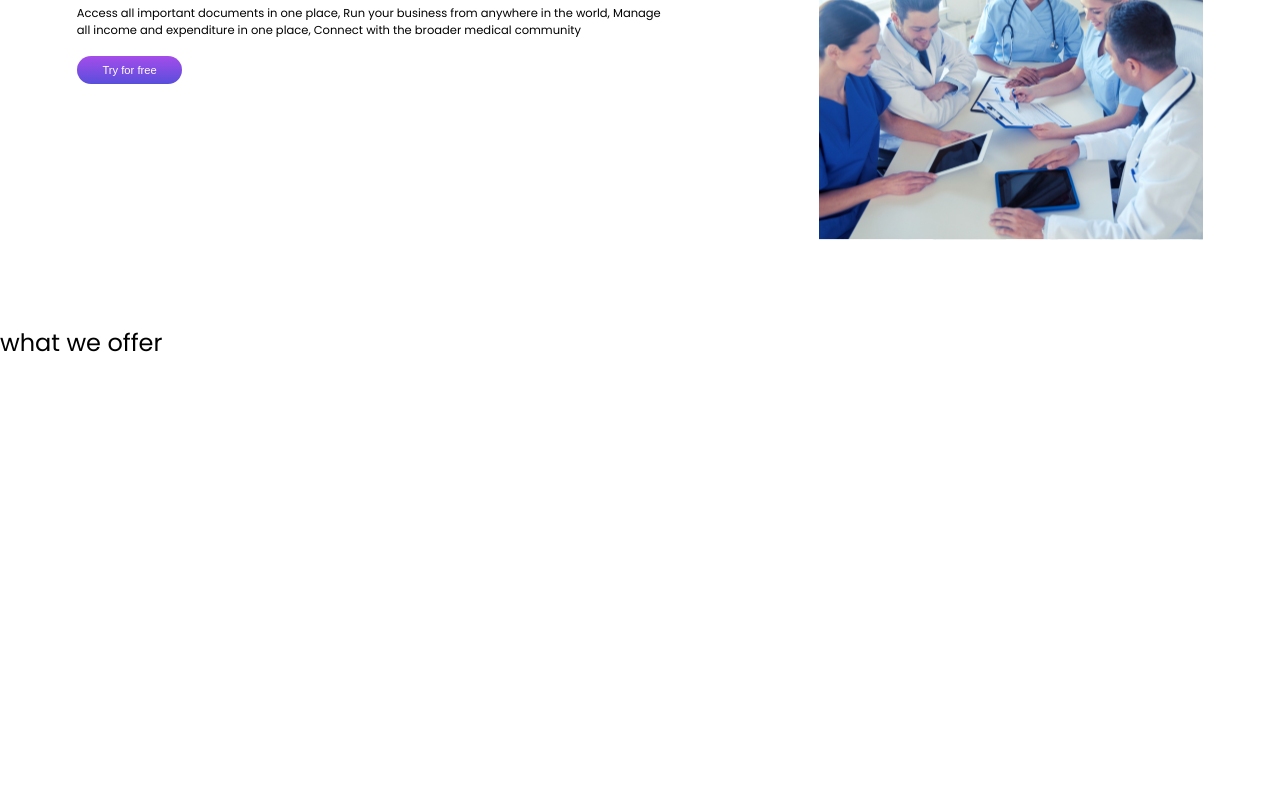
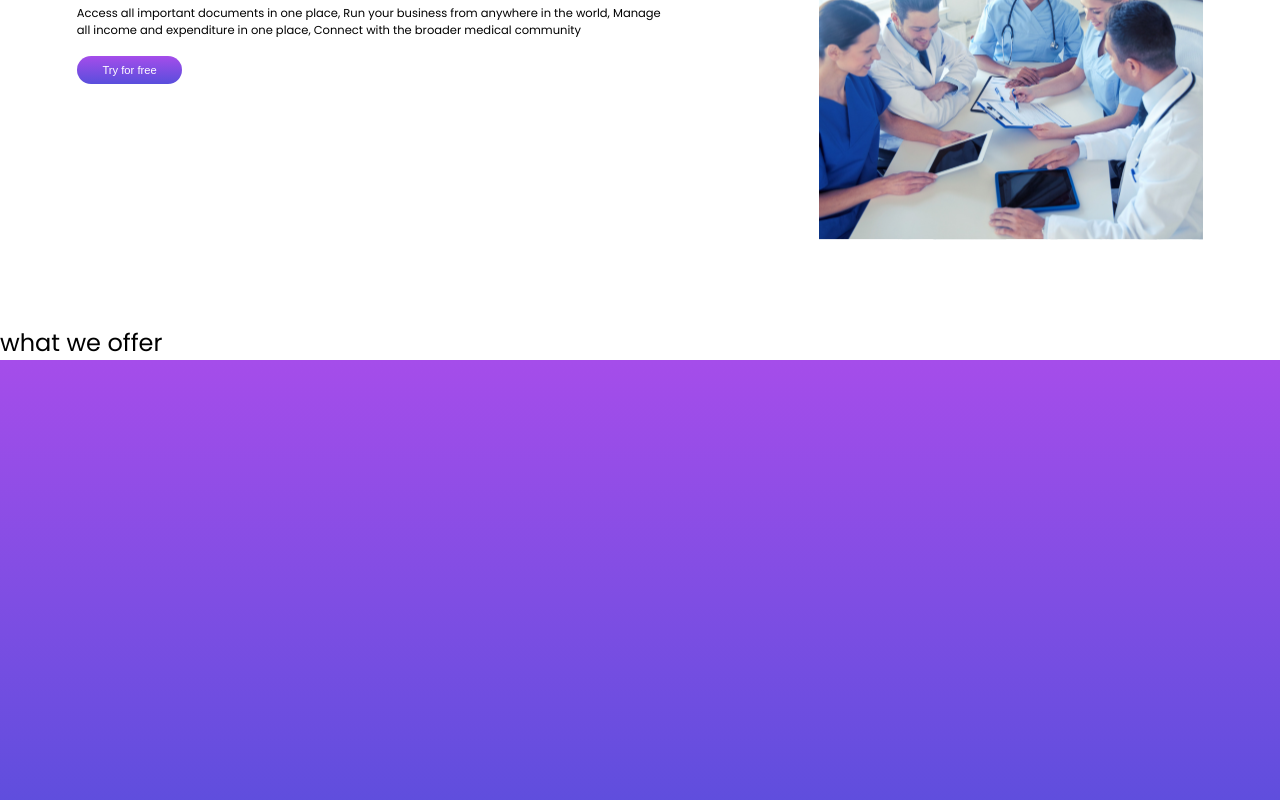
Before and after one commit to Lovethrech/BLOOM-Chel, a Vue app: page / in a window 1280 px wide. Shown: the part 1067-1867 px from the top of the page. Before the commit the page ends 1427 px from the top, so only its background shows below. Built offline with nearby package versions, Linux system fonts and the light colour scheme.

Commit message:
...working on home-about section component.

```diff
--- a/src/components/home/contact/HomeContactMainContent.vue
+++ b/src/components/home/contact/HomeContactMainContent.vue
@@ -11,3 +11,11 @@ import HomeContactMainContentLink from './HomeContactMainContentLink.vue';
         <HomeContactMainContentLink></HomeContactMainContentLink>
     </div>
 </template>
+
+<style scoped>
+.home-contact-main-content-main-ctn{
+    background: linear-gradient(to bottom, #A54dea, #594edc);
+    width:100%;
+    height:60vh;
+}
+</style>
```
